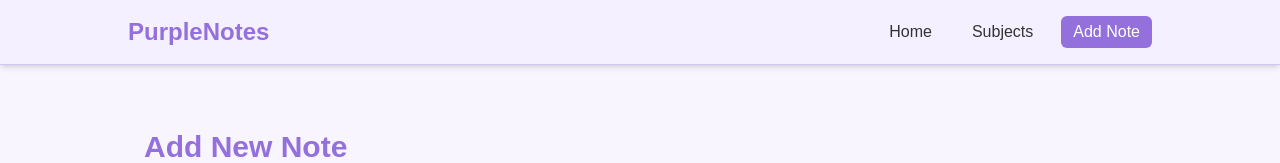
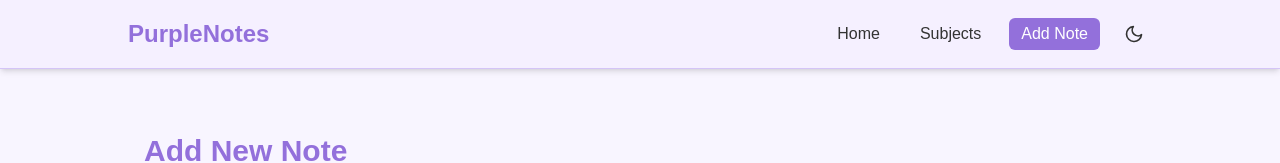
Before and after one commit to sahiruw/flash-card-org, a Next.js app: page /add in a window 1280 px wide. Shown: the top 163 px of the page. Built offline with nearby package versions, Linux system fonts and the light colour scheme; no server answers; the database is empty.

Commit message:
feat: Implement theme context and toggle functionality for light/dark mode

```diff
--- a/src/app/globals.css
+++ b/src/app/globals.css
@@ -1,6 +1,6 @@
 @import "tailwindcss";
 
-:root {
+:root, .light {
   --background: #f8f5ff;
   --foreground: #333333;
   --primary: #9370DB;
@@ -18,8 +18,7 @@
   --font-mono: var(--font-geist-mono);
 }
 
-@media (prefers-color-scheme: dark) {
-  :root {
+.dark {
   --background: #1c1429;
   --foreground: #f0eaf9;
   --primary: #9370DB;
@@ -28,7 +27,6 @@
   --accent: #b088ff;
   --border: #352a50;
   --card: #281e3b;
-  }
 }
 
 /* Custom styles for the app */
--- a/src/app/layout.tsx
+++ b/src/app/layout.tsx
@@ -1,5 +1,7 @@
 import type { Metadata } from "next";
 import { Geist, Geist_Mono } from "next/font/google";
+import { ThemeProvider } from "@/context/ThemeContext";
+import { ThemeScript } from "./theme-script";
 import "./globals.css";
 
 const geistSans = Geist({
@@ -23,11 +25,14 @@ export default function RootLayout({
   children: React.ReactNode;
 }>) {
   return (
-    <html lang="en">
+    <html lang="en" suppressHydrationWarning>
+      <head>
+        <ThemeScript />
+      </head>
       <body
         className={`${geistSans.variable} ${geistMono.variable} antialiased`}
       >
-        {children}
+        <ThemeProvider>{children}</ThemeProvider>
       </body>
     </html>
   );
--- /dev/null
+++ b/src/app/theme-script.tsx
@@ -0,0 +1,28 @@
+"use client";
+
+export function ThemeScript() {
+  return (
+    <script
+      dangerouslySetInnerHTML={{
+        __html: `
+          (function() {
+            try {
+              const savedTheme = localStorage.getItem('theme');
+              const prefersDark = window.matchMedia('(prefers-color-scheme: dark)').matches;
+
+              if (savedTheme === 'dark' || (!savedTheme && prefersDark)) {
+                document.documentElement.classList.add('dark');
+              } else {
+                document.documentElement.classList.add('light');
+              }
+            } catch (err) {
+              // In case localStorage is blocked
+              const prefersDark = window.matchMedia('(prefers-color-scheme: dark)').matches;
+              document.documentElement.classList.add(prefersDark ? 'dark' : 'light');
+            }
+          })();
+        `,
+      }}
+    />
+  );
+}
--- a/src/components/Navigation.tsx
+++ b/src/components/Navigation.tsx
@@ -2,20 +2,36 @@
 
 import Link from "next/link";
 import { usePathname } from "next/navigation";
+import { useTheme } from "@/context/ThemeContext";
+import { FiMoon, FiSun } from "react-icons/fi";
 
 export default function Navigation() {
   const pathname = usePathname();
+  const { theme, toggleTheme } = useTheme();
 
   return (
     <nav className="bg-[color:var(--card)] py-4 px-6 shadow-md mb-8 border-b border-[color:var(--border)]">
-      <div className="container mx-auto max-w-5xl flex items-center justify-between">        <Link href="/" className="text-2xl font-bold text-[color:var(--primary)]">
+      <div className="container mx-auto max-w-5xl flex items-center justify-between">
+        <Link href="/" className="text-2xl font-bold text-[color:var(--primary)]">
           PurpleNotes
         </Link>
 
-        <div className="flex space-x-4">
+        <div className="flex items-center space-x-4">
           <NavLink href="/" label="Home" active={pathname === "/"} />
           <NavLink href="/subjects" label="Subjects" active={pathname === "/subjects"} />
           <NavLink href="/add" label="Add Note" active={pathname === "/add"} />
+          <button
+            onClick={toggleTheme}
+            aria-label={`Switch to ${theme === 'light' ? 'dark' : 'light'} mode`}
+            className="p-2 rounded-full hover:bg-[color:var(--secondary)] transition-colors"
+            title={`Switch to ${theme === 'light' ? 'dark' : 'light'} mode`}
+          >
+            {theme === 'light' ? (
+              <FiMoon className="w-5 h-5" />
+            ) : (
+              <FiSun className="w-5 h-5" />
+            )}
+          </button>
         </div>
       </div>
     </nav>
--- /dev/null
+++ b/src/context/ThemeContext.tsx
@@ -0,0 +1,59 @@
+"use client";
+
+import { createContext, useContext, useState, useEffect, ReactNode } from 'react';
+
+type Theme = 'light' | 'dark';
+
+interface ThemeContextType {
+  theme: Theme;
+  toggleTheme: () => void;
+}
+
+const ThemeContext = createContext<ThemeContextType | undefined>(undefined);
+
+export const useTheme = () => {
+  const context = useContext(ThemeContext);
+  if (context === undefined) {
+    throw new Error('useTheme must be used within a ThemeProvider');
+  }
+  return context;
+};
+
+function ThemeProviderComponent({ children }: { children: ReactNode }) {
+  // Initialize with user's preferred theme or system preference
+  const [theme, setTheme] = useState<Theme>('light');
+
+  // On mount, check localStorage and system preference
+  useEffect(() => {
+    const savedTheme = localStorage.getItem('theme') as Theme | null;
+
+    if (savedTheme) {
+      setTheme(savedTheme);
+      document.documentElement.classList.add(savedTheme);
+    } else {
+      // Check system preference
+      const prefersDark = window.matchMedia('(prefers-color-scheme: dark)').matches;
+      setTheme(prefersDark ? 'dark' : 'light');
+      document.documentElement.classList.add(prefersDark ? 'dark' : 'light');
+    }
+  }, []);
+
+  const toggleTheme = () => {
+    const newTheme = theme === 'light' ? 'dark' : 'light';
+    setTheme(newTheme);
+
+    // Remove previous theme class and add the new one
+    document.documentElement.classList.remove('light', 'dark');
+    document.documentElement.classList.add(newTheme);
+
+    // Save to localStorage
+    localStorage.setItem('theme', newTheme);
+  };
+  return (
+    <ThemeContext.Provider value={{ theme, toggleTheme }}>
+      {children}
+    </ThemeContext.Provider>
+  );
+}
+
+export const ThemeProvider = ThemeProviderComponent;
```
Lines whose indentation alone changed are shown as unchanged.
